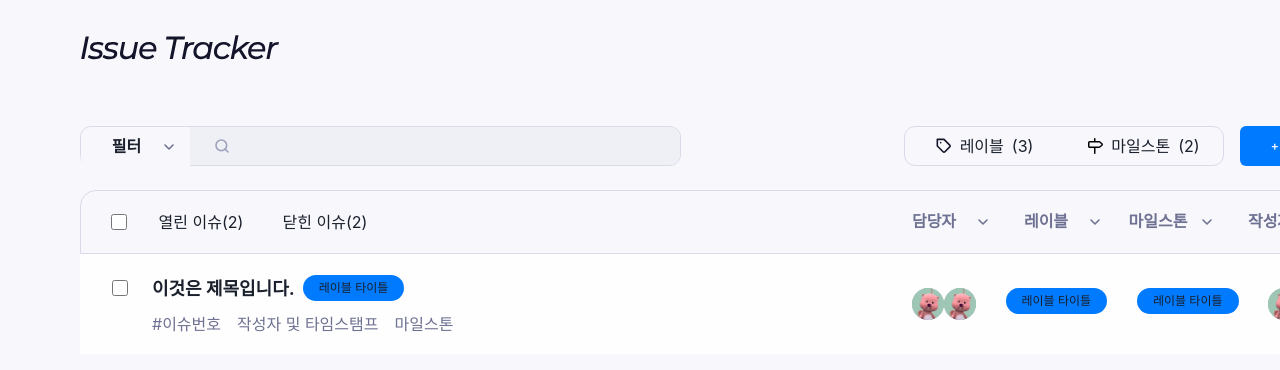
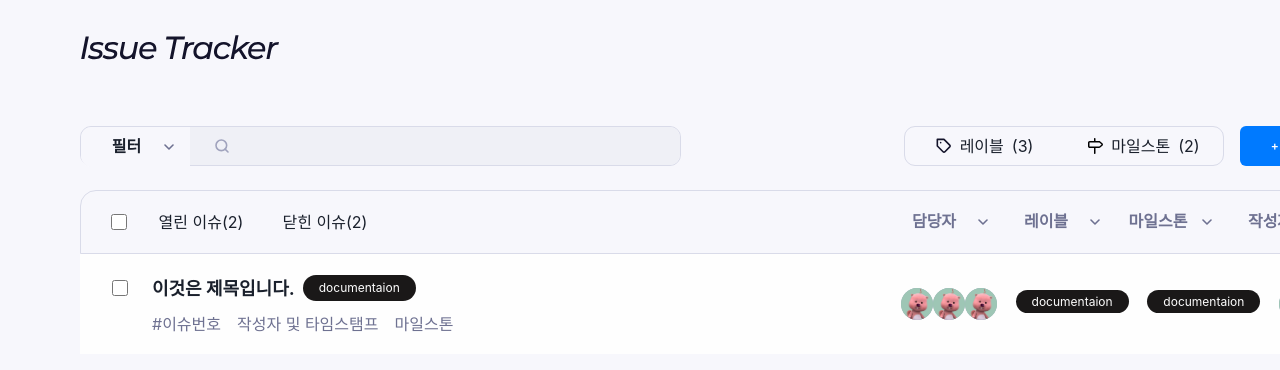
Before and after one commit to codesquad-members-2021/issue-tracker, a React (Create React App) app in the folder FE/issue-tracker/: page /issues in a window 1280 px wide. Shown: the top 370 px of the page. Built offline with nearby package versions, Linux system fonts and the light colour scheme.

Commit message:
Chore: #10 공통 컴포넌트인 라벨을 Issue.tsx에 적용

```diff
--- a/FE/issue-tracker/src/components/issues/table/Issue.tsx
+++ b/FE/issue-tracker/src/components/issues/table/Issue.tsx
@@ -1,9 +1,9 @@
-import { Avatar } from '@chakra-ui/avatar';
 import styled from 'styled-components';
 
+import { Avatar } from '@chakra-ui/avatar';
+import Label from '@components/common/Label';
+
 function Issue() {
-  // Label Styled Component는 colorCode를 Prop으로 받는다.
-
   return (
     <IssueWrap>
       <IssueContainer>
@@ -11,9 +11,7 @@ function Issue() {
           <CheckBox type="checkbox" name="issueCheckBox" />
           <IssueTitle>
             <h2>이것은 제목입니다.</h2>
-            <Label>
-              <span>레이블 타이틀</span>
-            </Label>
+            <Label name="documentaion" colorCode="#1a1818" fontLight={true} />
           </IssueTitle>
         </StyledDiv>
         <Description>
@@ -26,16 +24,13 @@ function Issue() {
         <NoticeTag>
           <Avatar className="avatar" size="sm" src="./janmang.jpeg" />
           <Avatar className="avatar" size="sm" src="./janmang.jpeg" />
+          <Avatar className="avatar" size="sm" src="./janmang.jpeg" />
         </NoticeTag>
         <NoticeTag>
-          <Label>
-            <span>레이블 타이틀</span>
-          </Label>
+          <Label name="documentaion" colorCode="#1a1818" fontLight={true} />
         </NoticeTag>
         <NoticeTag>
-          <Label>
-            <span>레이블 타이틀</span>
-          </Label>
+          <Label name="documentaion" colorCode="#1a1818" fontLight={true} />
         </NoticeTag>
         <NoticeTag>
           <Avatar className="avatar" size="sm" src="./janmang.jpeg" />
@@ -109,11 +104,11 @@ const Description = styled.div`
   }
 `;
 
-const Label = styled.div`
-  ${({ theme }) => theme.flexCenter};
-  padding: 4px 16px;
-  font-size: ${({ theme }) => theme.fontSizes.xs};
-  background: ${({ theme }) => theme.colors.bl_initial};
-  border-radius: 30px;
-  cursor: pointer;
-`;
+// const Label = styled.div`
+//   ${({ theme }) => theme.flexCenter};
+//   padding: 4px 16px;
+//   font-size: ${({ theme }) => theme.fontSizes.xs};
+//   background: ${({ theme }) => theme.colors.bl_initial};
+//   border-radius: 30px;
+//   cursor: pointer;
+// `;
```
